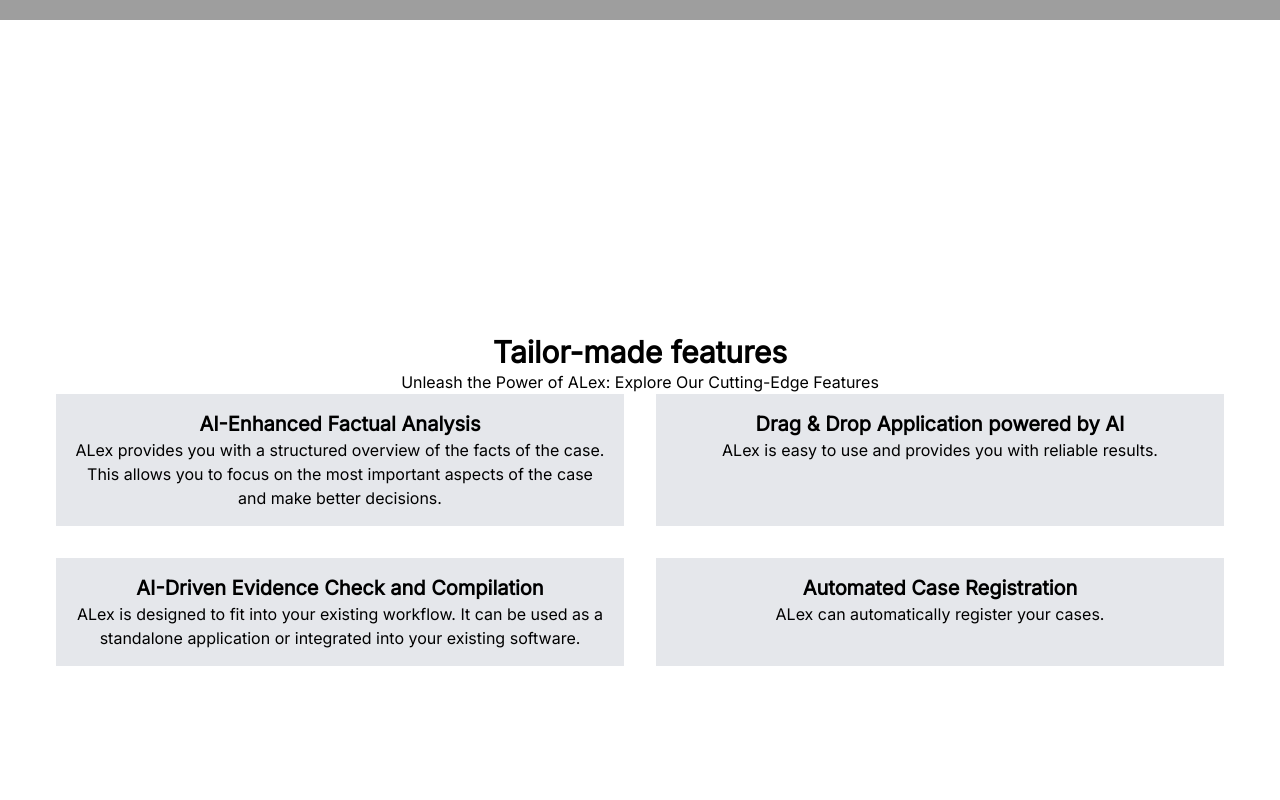
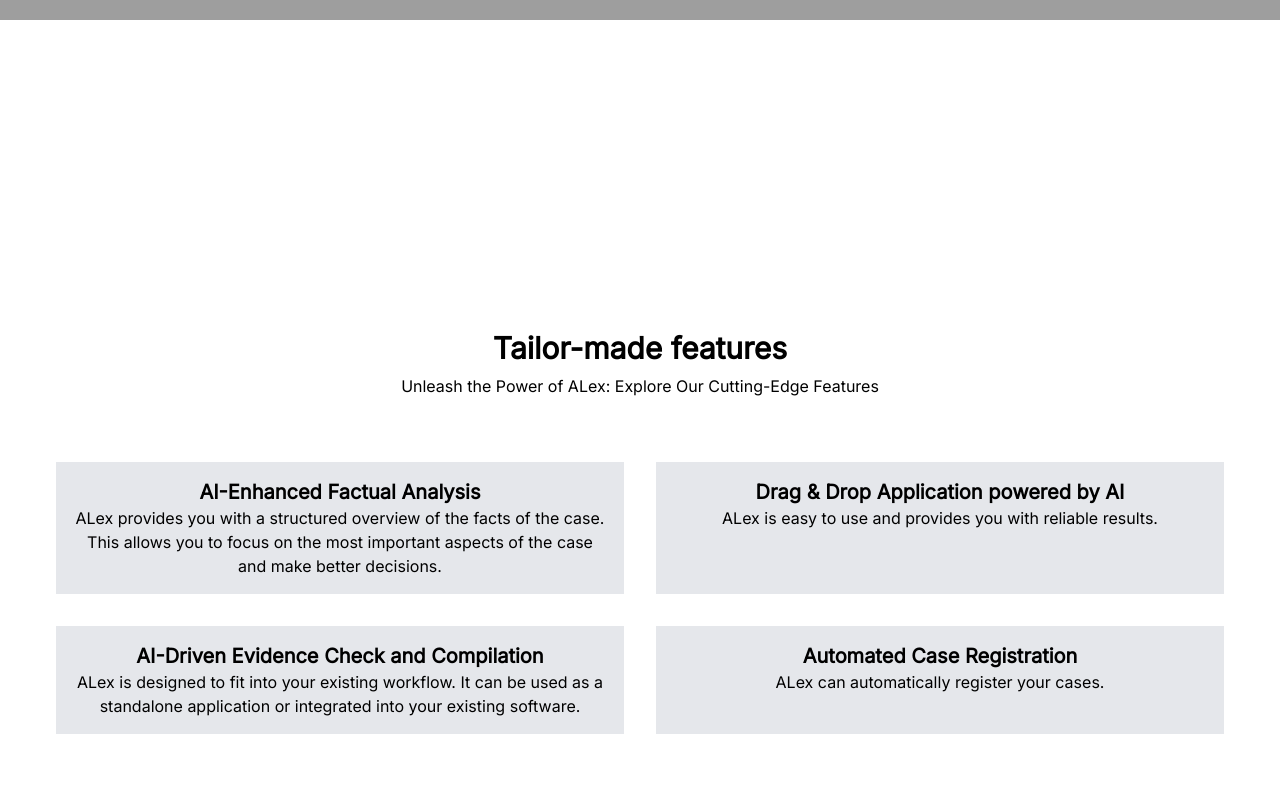
Before and after one commit to Bleuboy/alex, a React (Vite) app: page / in a window 1280 px wide. Shown: the part 780-1580 px from the top of the page. Built offline with nearby package versions, Linux system fonts and the light colour scheme; grey boxes are pictures that could not be loaded.

Commit message:
update competitors and improve style

```diff
--- a/src/pages/Home.tsx
+++ b/src/pages/Home.tsx
@@ -34,16 +34,9 @@ type InfoSectionProps = {
 
 const InfoSection = ({ title, description, items }: InfoSectionProps) => {
   return (
-    <div
-      id="features"
-      className="flex flex-col"
-      style={{
-        justifyContent: 'center',
-        minHeight: 'calc(100vh - 64px)',
-      }}
-    >
-      <h2 className="text-3xl font-semibold text-center">{title}</h2>
-      <p className="text-center">{description}</p>
+    <div id="features" className="flex flex-col justify-center min-h-screen">
+      <h2 className="text-3xl font-semibold text-center pb-2">{title}</h2>
+      <p className="text-center pb-16">{description}</p>
       <GridView items={items} />
     </div>
   );
@@ -146,13 +139,6 @@ const USPS: Item[] = [
   { title: 'Encrypted data handling with privacy-centric-processing' },
 ];
 
-const COMPETITORS: Item[] = [
-  { title: 'Input Modules Justiz by paradatec' },
-  { title: 'Pen & Paper' },
-  { title: 'Codefy' },
-  { title: 'University Regensburg' },
-];
-
 const DATA_PRIVACY: Item[] = [
   {
     title: 'Data Encryption',
@@ -171,6 +157,23 @@ const DATA_PRIVACY: Item[] = [
   },
 ];
 
+const CompetitorsSection = () => {
+  return (
+    <div id="features" className="flex flex-col justify-center min-h-screen">
+      <h2 className="text-3xl font-semibold text-center pb-2">Competitors</h2>
+      <p className="text-center pb-16">
+        ALex outperforms the competition in terms of automation and
+        user-friendliness.
+      </p>
+      <img
+        className="w-full sm:w-1/2 mx-auto"
+        src="/competitors.png"
+        alt="Competitors"
+      />
+    </div>
+  );
+};
+
 const Home = () => {
   return (
     <div className="container w-full h-full flex-grow flex flex-col gap-16">
@@ -187,12 +190,7 @@ const Home = () => {
         description="TODO"
         items={USPS}
       />
-      <InfoSection
-        title="Competitors"
-        description="ALex outperforms the competition in terms of automation and
-        user-friendliness."
-        items={COMPETITORS}
-      />
+      <CompetitorsSection />
       <InfoSection
         title="Your Privacy Matters: Our Commitment to Data Security"
         description="At Alex, safeguarding your data is our utmost priority. We are dedicated
```
Also changed, not shown: public/competitors.png (added).
